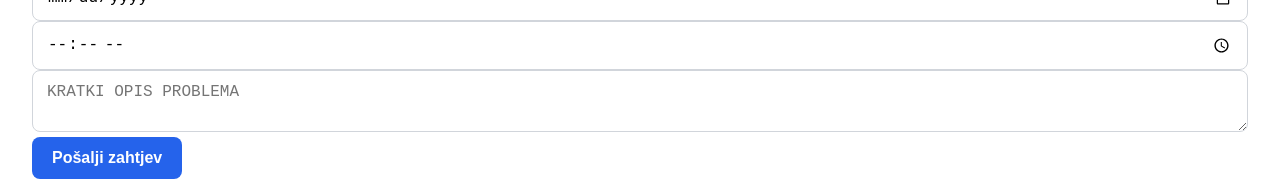
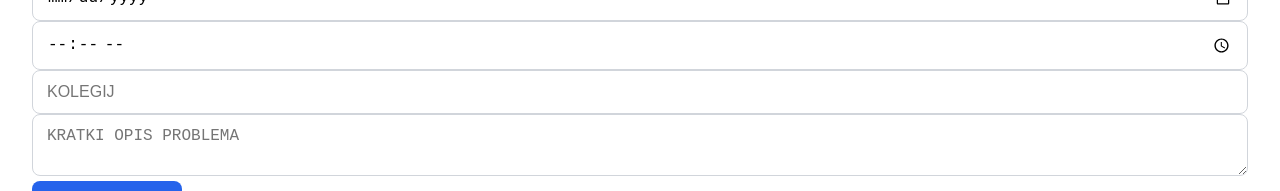
Before and after one commit to AntonioLabinjan/demos_rezervacije_frontend, a Vue app: page / in a window 1280 px wide. Shown: the part 187-378 px from the top of the page. Built offline with nearby package versions, Linux system fonts and the light colour scheme; no server answers.

Commit message:
added kolegij

```diff
--- a/src/components/ReservationForm.vue
+++ b/src/components/ReservationForm.vue
@@ -5,6 +5,7 @@
       <input v-model="form.discordNickname" placeholder="STUDENT (Discord nick)" required class="input" />
       <input type="date" v-model="form.date" required class="input" />
       <input type="time" v-model="form.time" required class="input" />
+      <input v-model="form.course" placeholder="KOLEGIJ" required class="input" />
       <textarea v-model="form.description" placeholder="KRATKI OPIS PROBLEMA" required class="input" />
       <button type="submit" class="btn">Pošalji zahtjev</button>
       <p v-if="error" class="text-red-500">{{ error }}</p>
@@ -18,8 +19,10 @@
       <ul v-else class="divide-y">
         <li v-for="(r, i) in reservations" :key="i" class="py-2">
           <p><strong>👤 {{ r.discordNickname }}</strong></p>
+          <p><strong> {{ r.course }}</strong></p>
           <p>📅 {{ r.date }} 🕒 {{ r.time }}</p>
           <p class="text-gray-600">📝 {{ r.description }}</p>
+
         </li>
       </ul>
     </div>
@@ -32,10 +35,12 @@ import axios from 'axios'
 
 const form = ref({
   discordNickname: '',
+  course: '',
   date: '',
   time: '',
   description: '',
 })
+
 
 const error = ref('')
 const success = ref(false)
```
